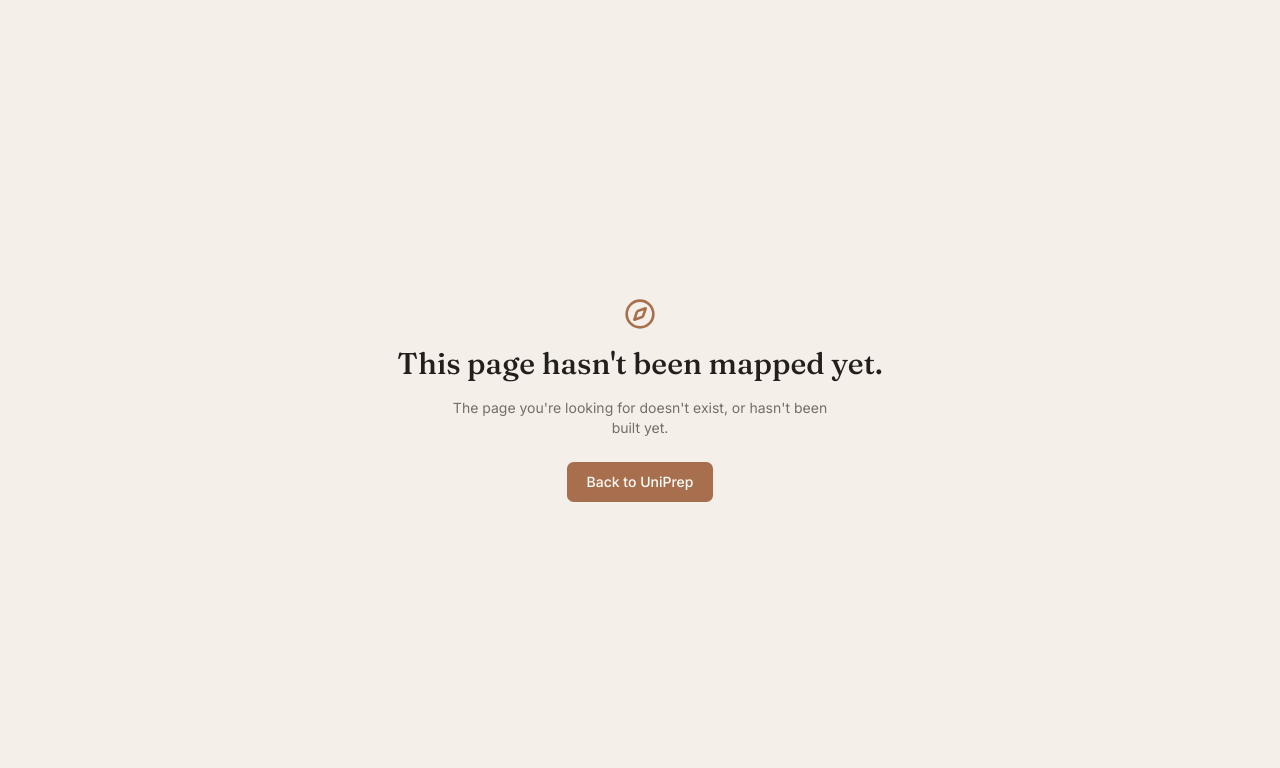
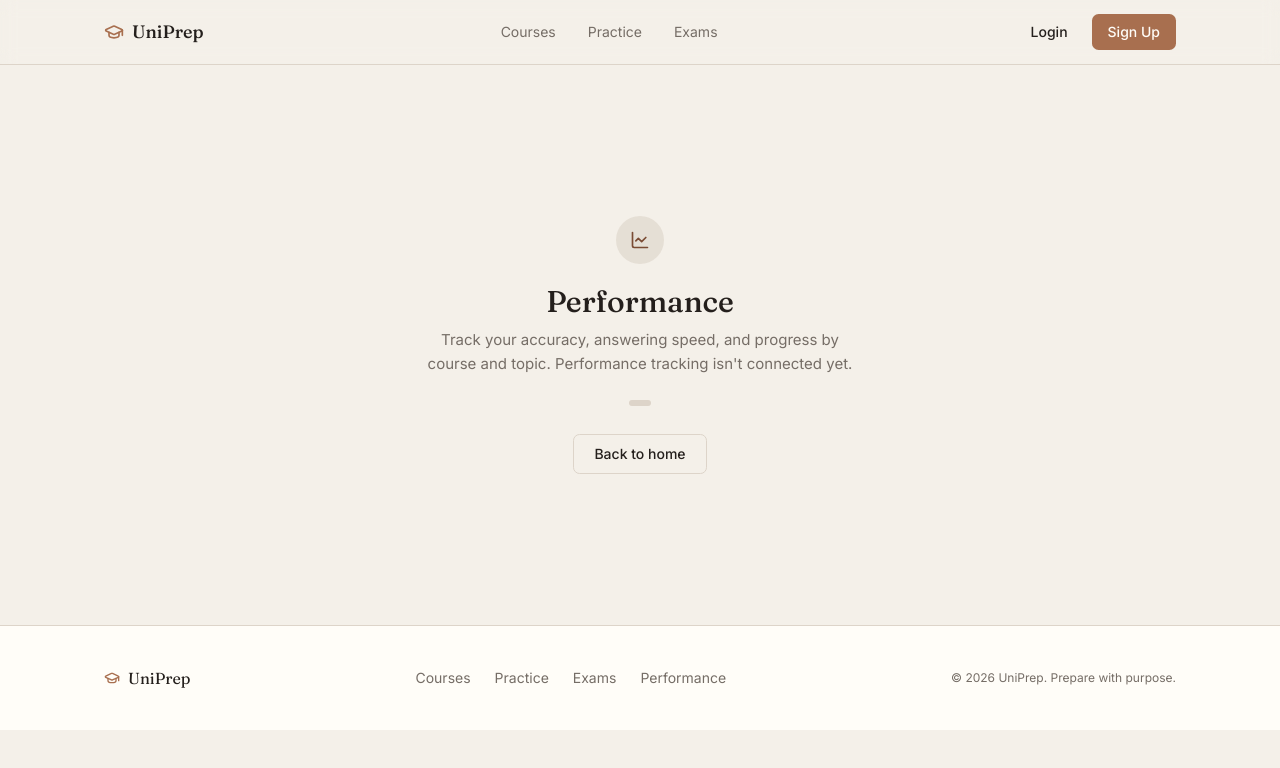
Before and after one commit to Nath-dev160/uniPrep, a Next.js app: page /performance in a window 1280 px wide. Before the commit this address had no page. Shown: the top 768 px of the page. Built offline with nearby package versions, Linux system fonts and the light colour scheme.

Commit message:
Add files via upload

```diff
--- /dev/null
+++ b/src/app/performance/page.tsx
@@ -0,0 +1,14 @@
+import { LineChart } from "lucide-react";
+
+import { PlaceholderPage } from "@/components/layout/placeholder-page";
+
+export default function PerformancePage() {
+  return (
+    <PlaceholderPage
+      icon={LineChart}
+      title="Performance"
+      description="Track your accuracy, answering speed, and progress by course and topic. Performance tracking isn't connected yet."
+      primaryCta={{ label: "Preview the dashboard", href: "/dashboard" }}
+    />
+  );
+}
```
